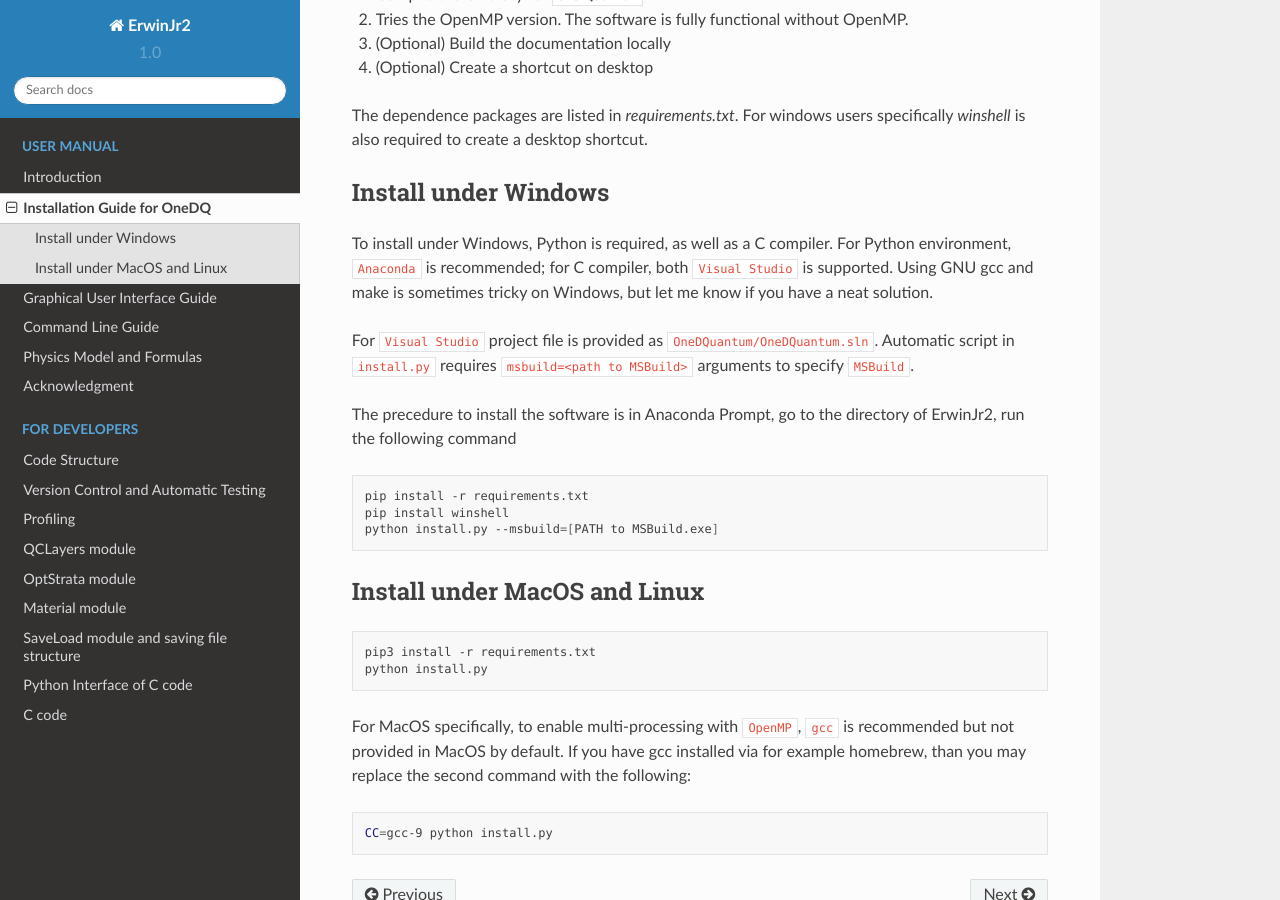
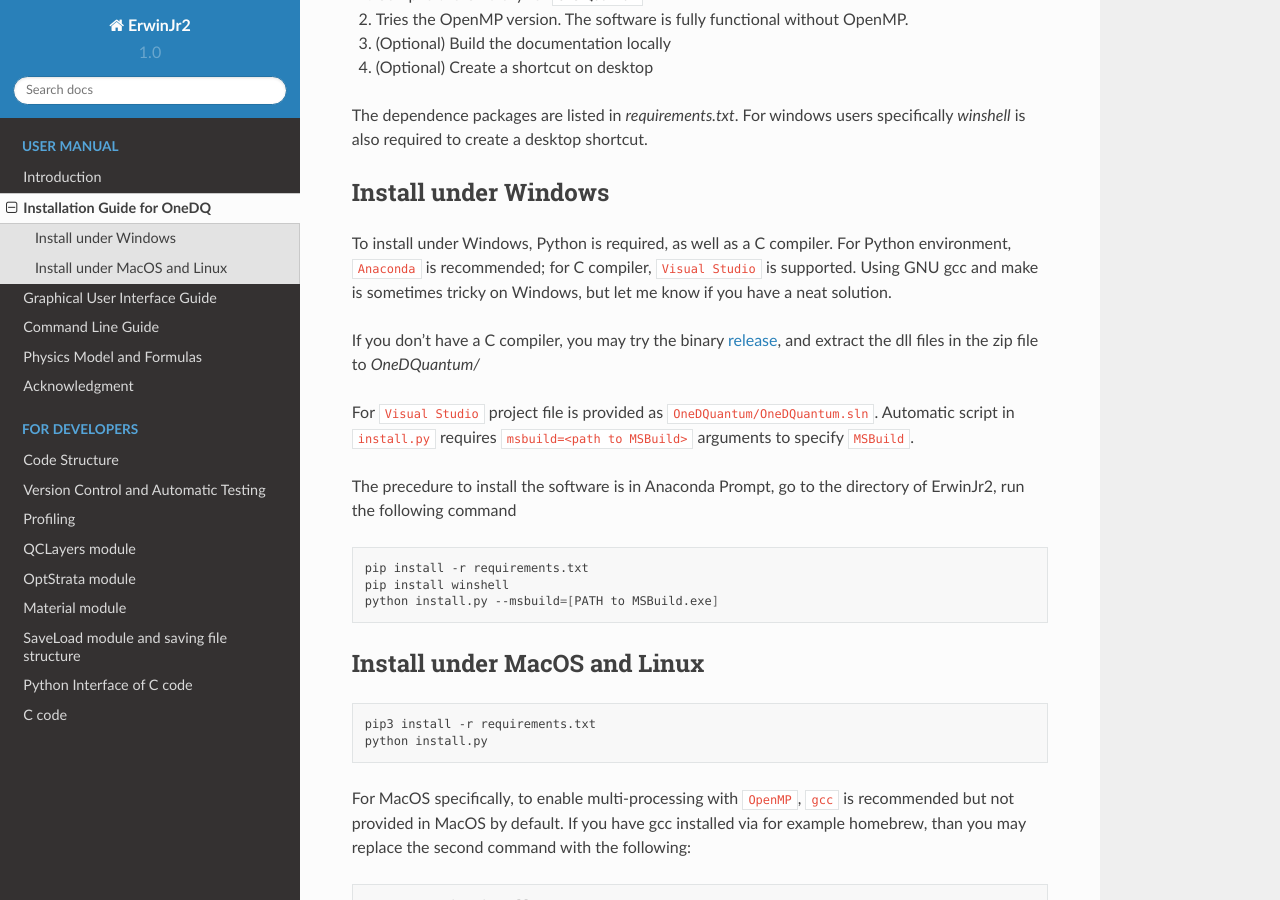
Before and after one commit to ErwinJr2/ErwinJr2, a Sphinx documentation site: the page built from docs/manual/install.rst, in a window 1280 px wide and 900 px high, scrolled down 395 px. Built offline with Sphinx 7.4.7 and the Read the Docs theme 2.0.0, drawn with Linux system fonts in a browser that asks for light colours.

Commit message:
add bin realse for win

```diff
--- a/docs/manual/install.rst
+++ b/docs/manual/install.rst
@@ -24,9 +24,14 @@ Install under Windows
 -----------------------
 
 To install under Windows, Python is required, as well as a C compiler.
-For Python environment, |anaconda|_ is recommended; for C compiler, both
+For Python environment, |anaconda|_ is recommended; for C compiler,
 |vs|_ is supported. Using GNU gcc and make is sometimes tricky on Windows,
 but let me know if you have a neat solution.
+
+If you don't have a C compiler, you may try the binary release_, and extract
+the dll files in the zip file to `OneDQuantum/`
+
+.. _release: https://github.com/CareF/ErwinJr2/releases
 
 For |vs|_ project file is provided as ``OneDQuantum/OneDQuantum.sln``.
 Automatic script in ``install.py`` requires ``msbuild=<path to MSBuild>``
```
